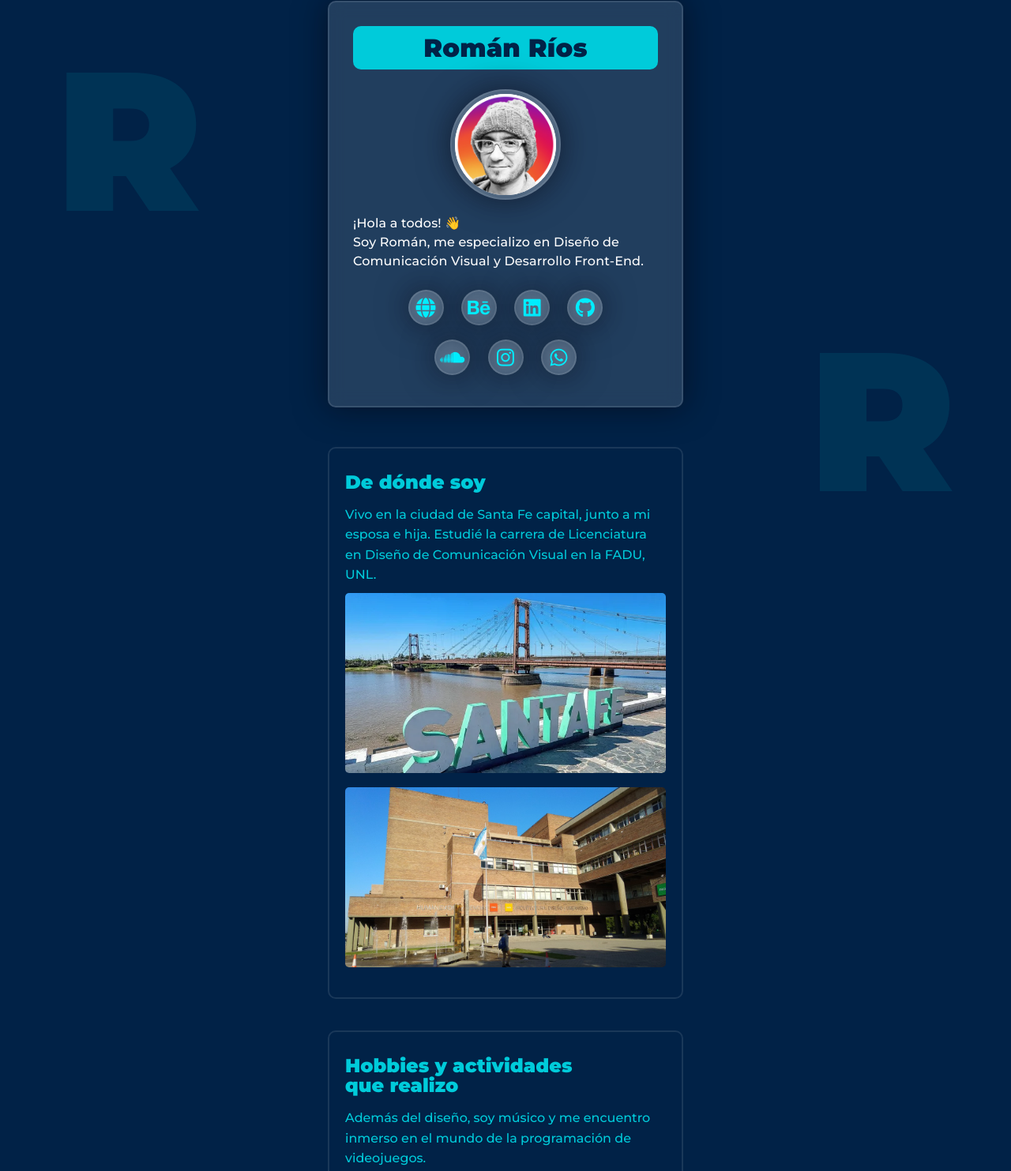
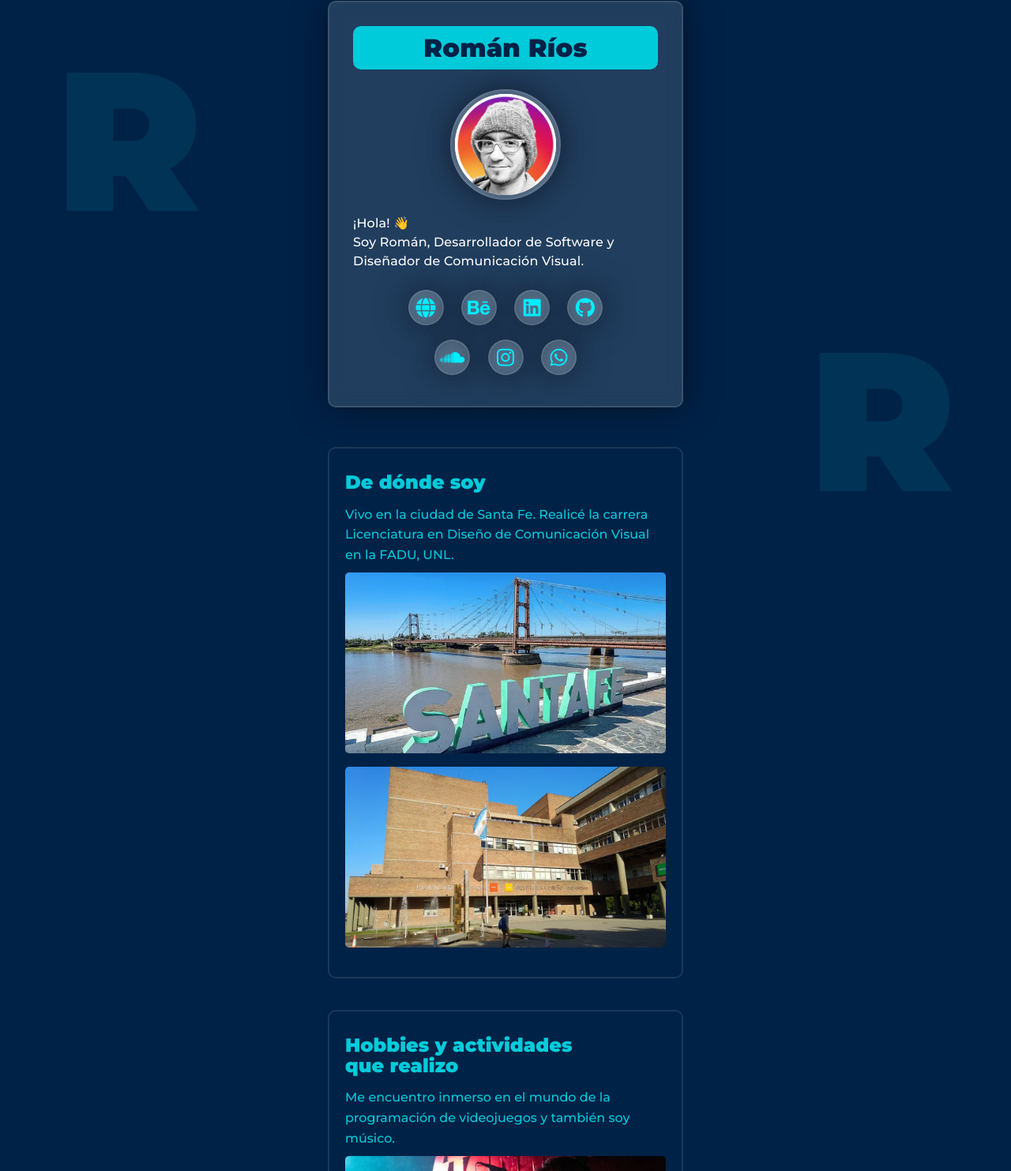
Before and after one commit to romanrios/codoacodo_desafio1, a plain HTML site: page index.html in a window 1280 px wide. Shown: the part 45-1528 px from the top of the page at 79% size. Drawn offline with Linux system fonts and the light colour scheme.

Commit message:
Update index.html

```diff
--- a/index.html
+++ b/index.html
@@ -40,7 +40,7 @@
         </figure>
 
         <section class="about">
-            ¡Hola a todos! 👋<br>Soy Román, me especializo en Diseño de Comunicación Visual y Desarrollo Front-End.
+            ¡Hola! 👋<br>Soy Román, Desarrollador de Software y Diseñador de Comunicación Visual.
         </section>
 
         <nav class="social-icons">
@@ -59,7 +59,7 @@
     <!-- DE DONDE SON -->
     <section class="info">
         <h2>De dónde soy</h2>
-        <p>Vivo en la ciudad de Santa Fe capital, junto a mi esposa e hija. Estudié la carrera de Licenciatura en
+        <p>Vivo en la ciudad de Santa Fe. Realicé la carrera Licenciatura en
             Diseño de Comunicación Visual en la FADU, UNL.</p>
         <img src="./img/santafe.webp">
         <img src="./img/fadu.jpg">
@@ -68,7 +68,7 @@
     <!-- HOBBIES, ACTIVIDADES QUE REALIZAN -->
     <section class="info">
         <h2>Hobbies y actividades<br>que realizo</h2>
-        <p>Además del diseño, soy músico y me encuentro inmerso en el mundo de la programación de videojuegos.</p>
+        <p>Me encuentro inmerso en el mundo de la programación de videojuegos y también soy músico.</p>
         <img src="./img/music.jpg">
         <img src="./img/game2.jpg">
     </section>
@@ -76,8 +76,7 @@
     <!-- POR QUE SE ANOTARON EN CODO A CODO -->
     <section class="info">
         <h2>Por qué me anoté en<br>Codo a Codo</h2>
-        <p>Constantemente busco oportunidades para aprender y crecer en mis áreas de interés, con el propósito de forjar
-            una carrera exitosa en el sector IT.</p>
+        <p>Siempre busco oportunidades para aprender y crecer, con el objetivo de construir una carrera exitosa en el sector IT.</p>
         <img src="./img/codoacodo.jpg">
 
     </section>
```
